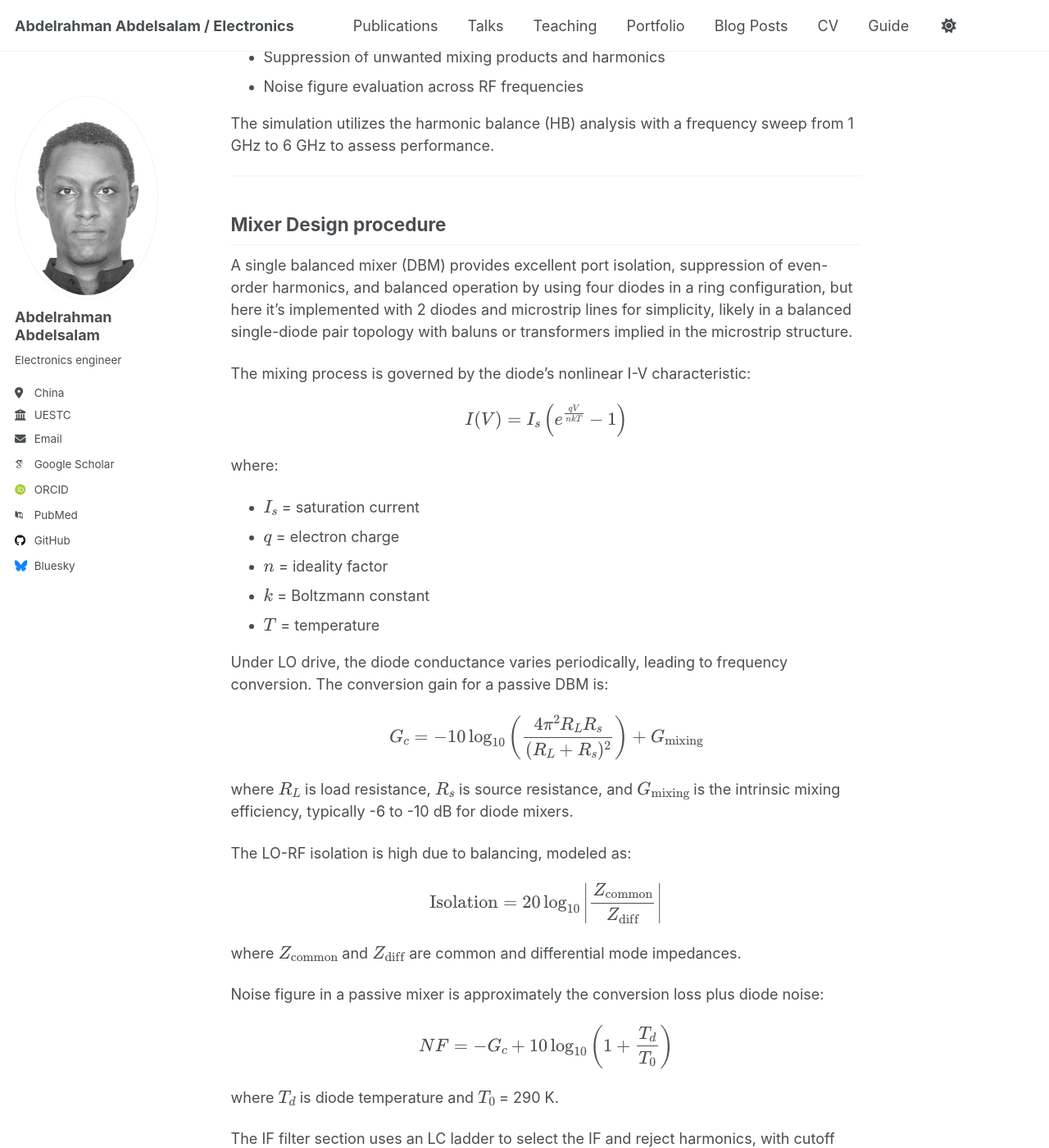
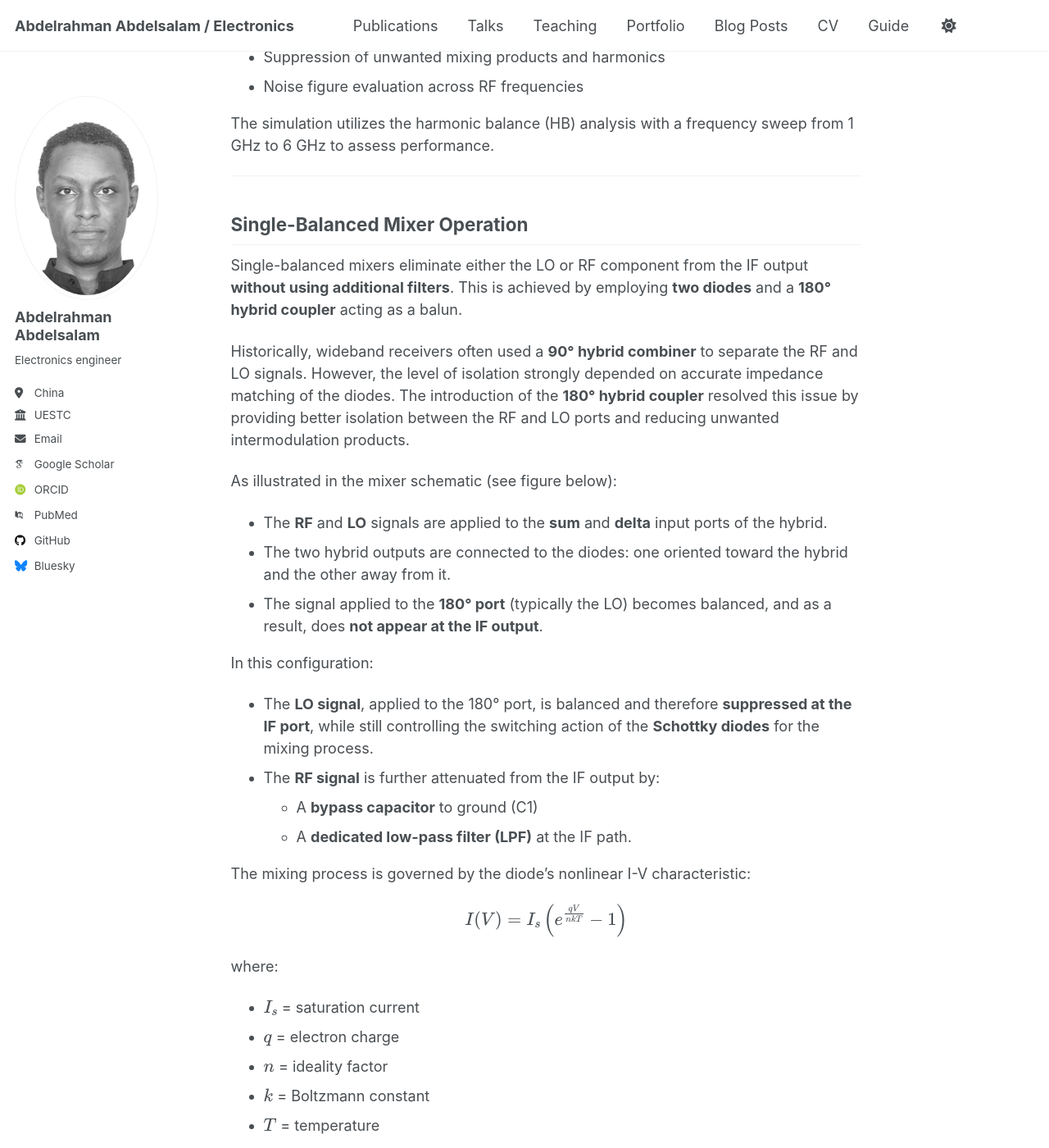
Before and after one commit to abdelrahman-dip/abdelrahmanosman.github.io, a Jekyll site: the page built from _posts/2025-03-11-blog-post-5.md, in a window 1280 px wide and 1400 px high, scrolled down 502 px. Shown: the whole window at 82% size. Built offline with Jekyll 4.4.1, drawn with Linux system fonts in a browser that asks for light colours; some web fonts are replaced; a script that is not in the unit is left out; some of the changed text lies outside the part shown.

Commit message:
Update 2025-03-11-blog-post-5.md

```diff
--- a/_posts/2025-03-11-blog-post-5.md
+++ b/_posts/2025-03-11-blog-post-5.md
@@ -22,9 +22,24 @@ The simulation utilizes the harmonic balance (HB) analysis with a frequency swee
 
 ---
 
-## Mixer Design procedure
+## Single-Balanced Mixer Operation
 
-A single balanced mixer (DBM) provides excellent port isolation, suppression of even-order harmonics, and balanced operation by using four diodes in a ring configuration, but here it's implemented with 2 diodes and microstrip lines for simplicity, likely in a balanced single-diode pair topology with baluns or transformers implied in the microstrip structure.
+Single-balanced mixers eliminate either the LO or RF component from the IF output **without using additional filters**. This is achieved by employing **two diodes** and a **180° hybrid coupler** acting as a balun.
+
+Historically, wideband receivers often used a **90° hybrid combiner** to separate the RF and LO signals. However, the level of isolation strongly depended on accurate impedance matching of the diodes. The introduction of the **180° hybrid coupler** resolved this issue by providing better isolation between the RF and LO ports and reducing unwanted intermodulation products.
+
+As illustrated in the mixer schematic (see figure below):
+
+- The **RF** and **LO** signals are applied to the **sum** and **delta** input ports of the hybrid.
+- The two hybrid outputs are connected to the diodes: one oriented toward the hybrid and the other away from it.
+- The signal applied to the **180° port** (typically the LO) becomes balanced, and as a result, does **not appear at the IF output**.
+
+In this configuration:
+
+- The **LO signal**, applied to the 180° port, is balanced and therefore **suppressed at the IF port**, while still controlling the switching action of the **Schottky diodes** for the mixing process.
+- The **RF signal** is further attenuated from the IF output by:
+  - A **bypass capacitor** to ground (C1)
+  - A **dedicated low-pass filter (LPF)** at the IF path.
 
 The mixing process is governed by the diode's nonlinear I-V characteristic:
 
```
